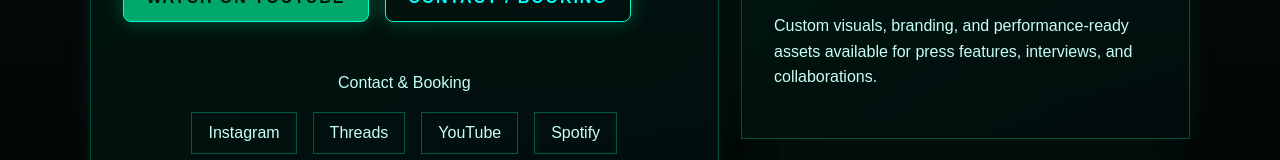
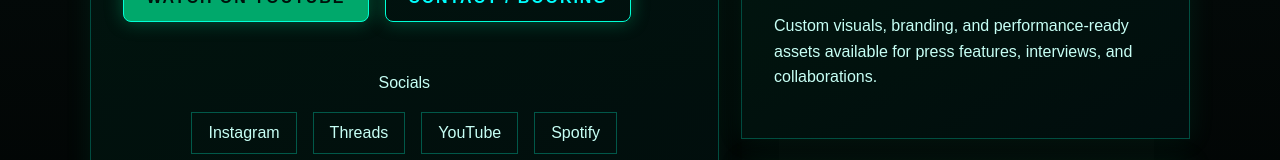
Before and after one commit to rtocastro/theezombieapocalypse, a React (Vite) app: page / in a window 1280 px wide. Shown: the part 3896-4056 px from the top of the page. Built offline with nearby package versions, Linux system fonts and the light colour scheme; no server answers; the database is empty.

Commit message:
changed wording from contact booking to socials

```diff
--- a/src/App.jsx
+++ b/src/App.jsx
@@ -309,7 +309,7 @@ function App() {
               </button>
             </div>
             <div className="epk-contact">
-              <p>Contact & Booking</p>
+              <p>Socials</p>
 
               <div className="contact-links">
 
```
